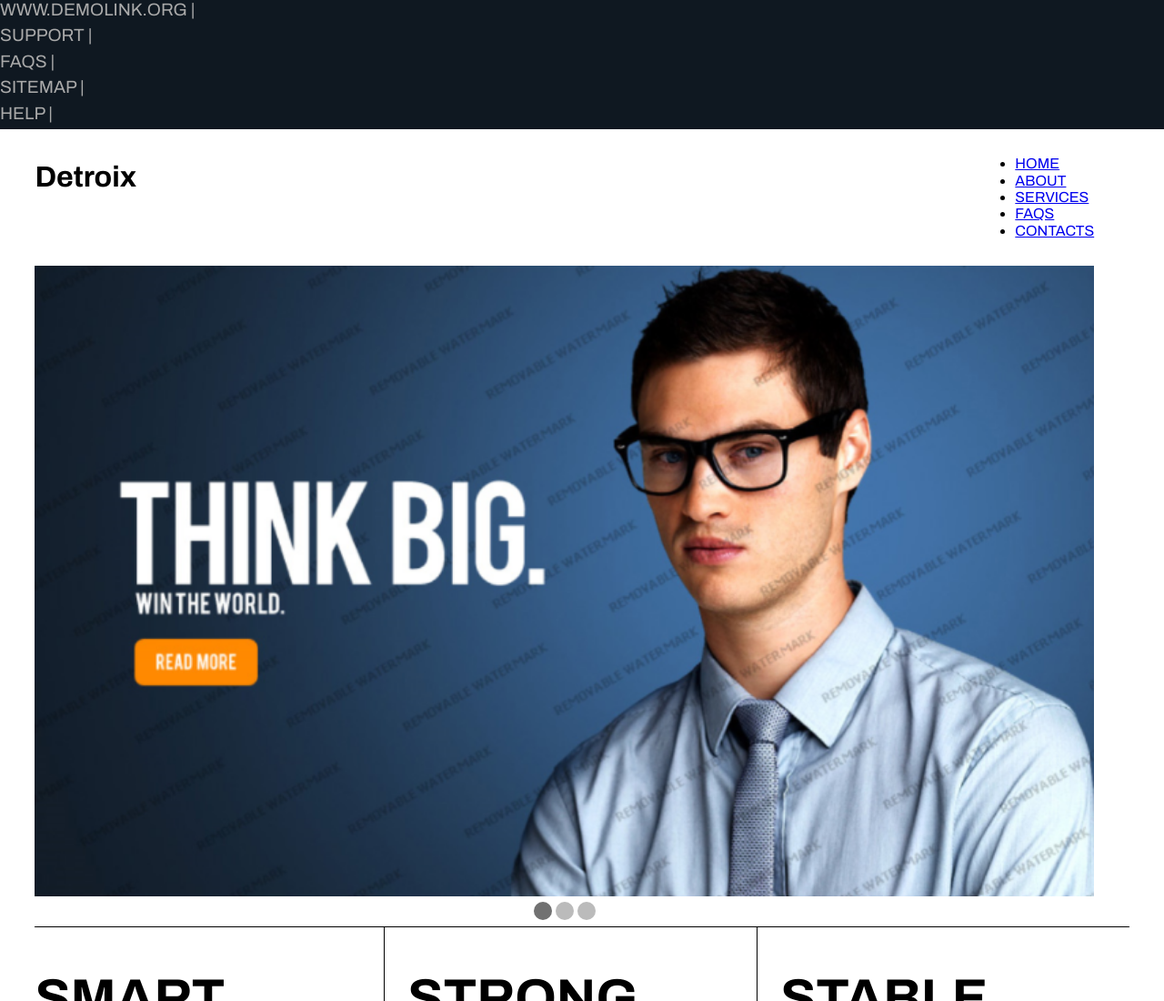
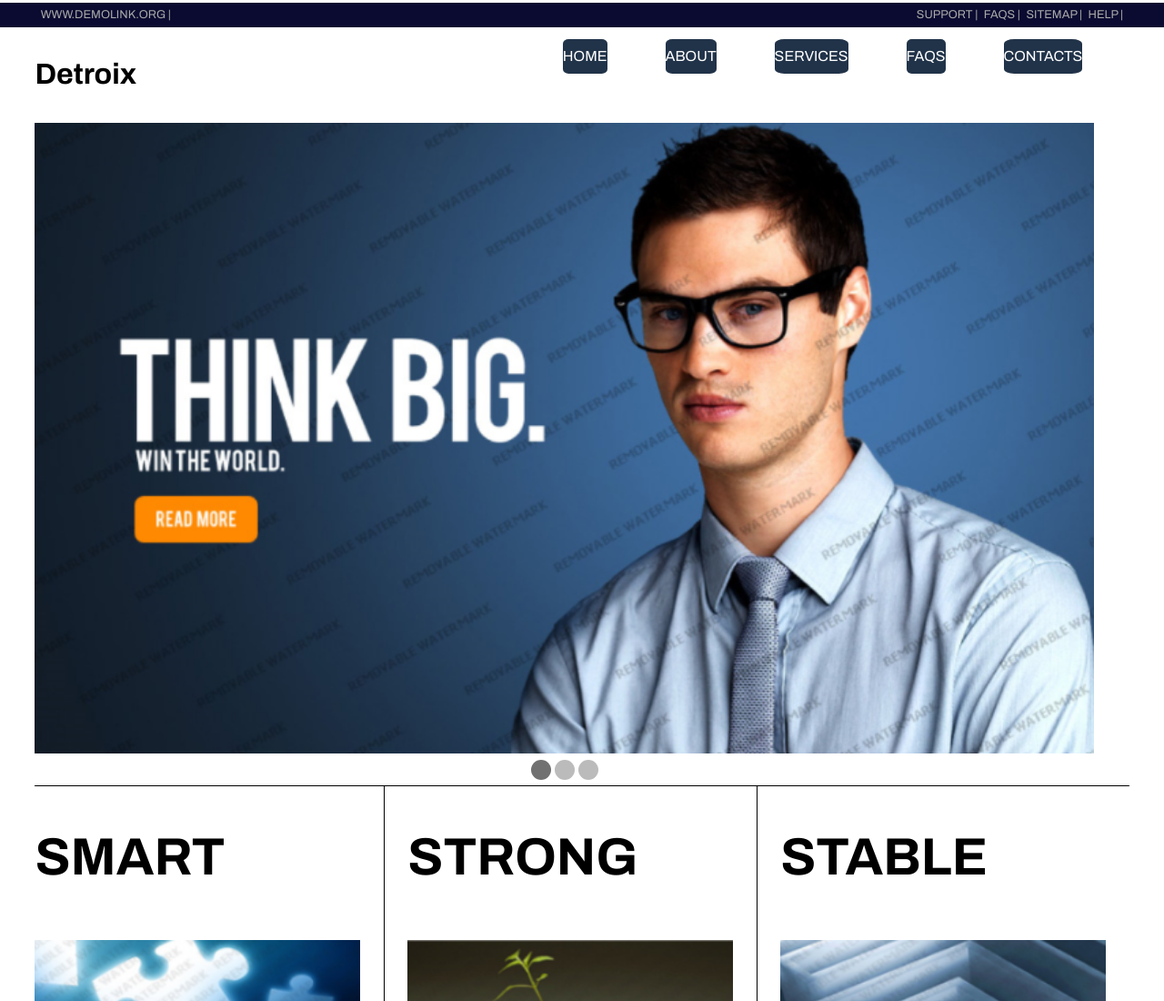
Before and after one commit to SonesMScoding/DetroixDemo, a plain HTML site: page index.html in a window 1280 px wide. Shown: the top 1100 px of the page at 91% size. Drawn offline with Linux system fonts and the light colour scheme.

Commit message:
finaledits

```diff
--- a/css/style.css
+++ b/css/style.css
@@ -6,23 +6,40 @@ body{
 /* HEADER START */
 
 .aside-container{
-  width: 100%;
+   width: 100%;
+  display: flex;
+  flex-direction: row;
+  align-items: center;
+  margin-top: .2vw;
+
+  background-color: #0b0b31;
+  color: #a9a9a9;
+  font-size: 1.5vw;
+}
+
+aside{
   display: flex;
   flex-direction: row;
   justify-content: space-between;
+  width: 100%;
+  order: 1;
 
-  background-color: #0f1821;
-  color: rgb(170, 170, 170);
-  font-size: 1.5vw;
+  margin: 0vw 3vw;
+
+  font-size: 1vw;
 }
 
 .aside-container p{
-    margin: 0;
+  padding:0;
+  margin: 0;
+  display: flex;
+  margin: .5vw;
 }
 
 .aside-container ul{
   list-style: none;
 
+  display: flex;
   margin: 0;
   padding: 0;
 }
@@ -37,13 +54,49 @@ body{
   color: rgb(170, 170, 170);
 }
 
-.header-container{
+/* .header-container{
   margin: 1vw 3vw 0vw 3vw;
   width: 91vw;
   display: flex;
   flex-direction: row;
+} */
+
+.header-content ul{
+  list-style: none;
+
+  display: flex;
+  justify-content: space-between;
+  gap: 3vw;
+  margin: 0;
+  padding: 0;
 }
 
+.header-content li {
+  background-color:#213349 ;
+  border-radius: 13%;
+  border: none;
+  margin: 0vw;
+
+  height: 3vw;
+}
+
+.header-content nav li a{
+  text-decoration: none;
+  color: white;
+  font-size: medium;
+  text-align: center;
+}
+
+.header-content nav li {
+  display: flex;
+  align-items: center;
+  justify-content: center;
+  background-color: #213349;
+  border-radius: 13%;
+  border: none;
+  margin: 0vw 1vw;
+  height: 3vw;
+}
 
           /* W3 Slideshow start
 I adapted this to fit a flexbox layout and got rid of the pointers so that is just dots to change the image
@@ -69,8 +122,8 @@ order: 2;
 
 .dot {
   cursor: pointer;
-  height: 20px;
-  width: 20px;
+  height: 22px;
+  width: 22px;
   margin: 0 2px;
   background-color: #bbb;
   border-radius: 50%;
@@ -98,6 +151,8 @@ order: 2;
   display: flex;
   flex-direction: column;
   align-items: center;
+  margin: 1vw 3vw 0vw 3vw;
+  width: 91vw;
 }
 
 .header-content {
```
